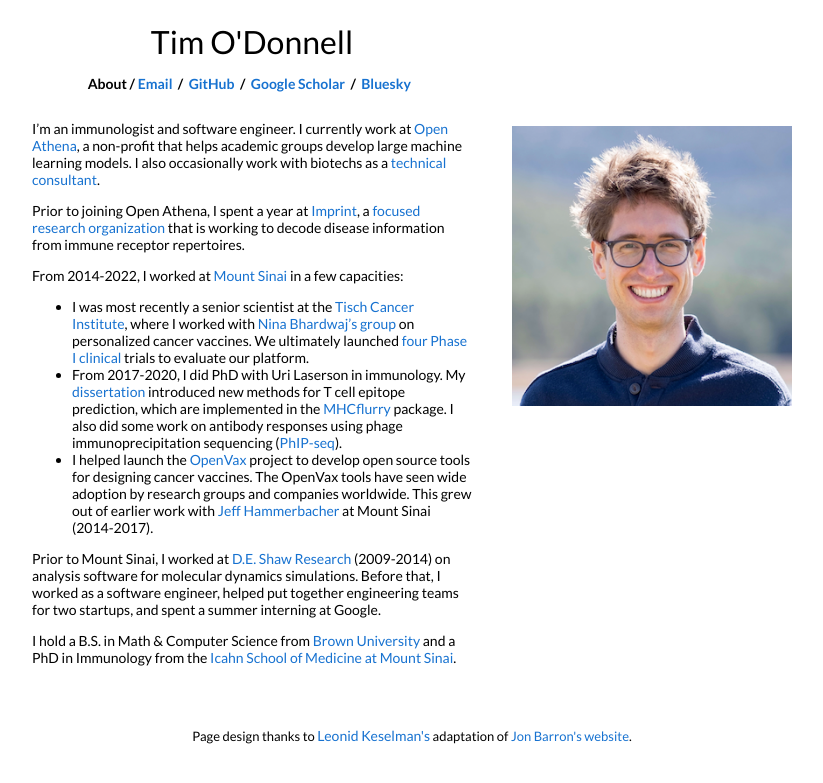
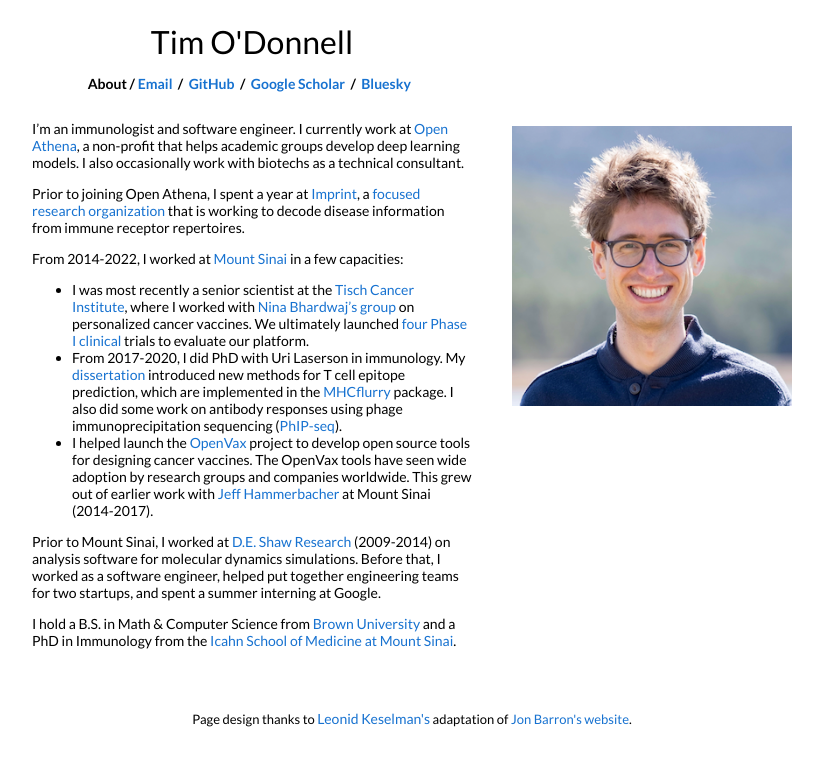
Before and after one commit to timodonnell/timodonnell.github.io, a Jekyll site: the page built from _posts/2021-10-28-preprint-club.md, in a window 1280 px wide. Shown: the top 783 px of the page, without its empty margins (228-1051 px from the left). Built offline with Jekyll 4.4.1, drawn with Linux system fonts in a browser that asks for light colours.

Commit message:
Update about.md

```diff
--- a/_includes/about.md
+++ b/_includes/about.md
@@ -1,6 +1,6 @@
 I'm an immunologist and software engineer. I currently work at
-[Open Athena](https://www.openathena.ai/), a non-profit that helps academic groups develop large
-machine learning models. I also occasionally work with biotechs as a [technical consultant](https://inferenceprojects.com).
+[Open Athena](https://www.openathena.ai/), a non-profit that helps academic groups develop deep
+learning models. I also occasionally work with biotechs as a technical consultant.
 
 Prior to joining Open Athena, I spent a year at [Imprint](https://www.imprint.org/), a [focused research organization](https://www.convergentresearch.org/about-fros) that is working to decode disease information from immune receptor repertoires.
 
```
